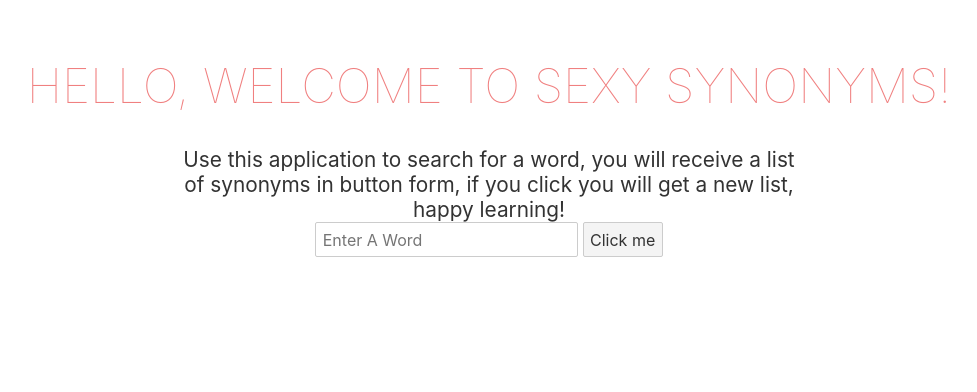
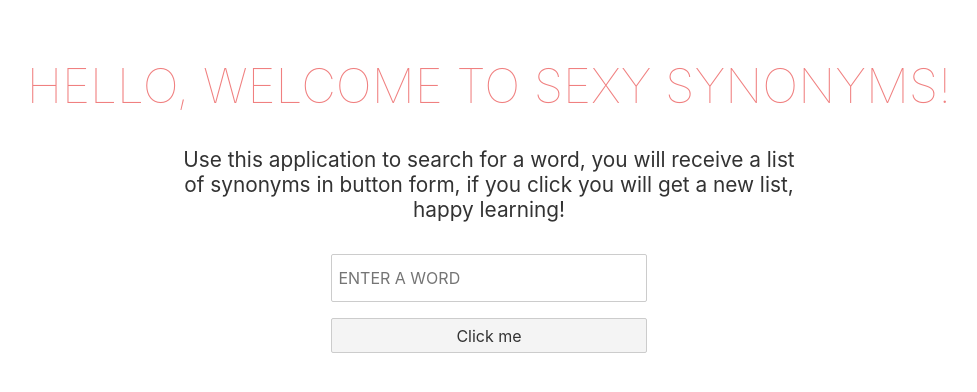
Before and after one commit to Garrett-Iannuzzi/final-countdown, a Svelte app: page / in a window 1280 px wide. Shown: the top 392 px of the page, without its empty margins (167-1144 px from the left). Built offline with nearby package versions, Linux system fonts and the light colour scheme.

Commit message:
Add basic form layout and import into app

```diff
--- a/src/App/App.svelte
+++ b/src/App/App.svelte
@@ -1,10 +1,13 @@
 <script>
+	import Form from '../Form/Form.svelte';
+
+
 	let greeting = 'Welcome to Sexy Synonyms';
 
 	// const url  = process.env.DICTIONARY_REFERENCES_THESAURUS_URL;
   // const url = '01672bcc-913a-4964-b9c5-2f4cafa8ca78'
   let searchResults = [];
-  let searchWord = '';
+  export let searchWord = '';
   const url = '01672bcc-913a-4964-b9c5-2f4cafa8ca78'
 
   const findSynonyms = (async () => {
@@ -24,8 +27,7 @@
 	<h1>Hello, {greeting}!</h1>
 	<p>Use this application to search for a word, you will receive a list of synonyms in button form,
 		if you click you will get a new list, happy learning!</p>
-	<input type='text' placeholder='Enter A Word' bind:value={searchWord}/>
-	<button on:click={findSynonyms}>Click me</button>
+	<Form />
 </main>
 
 <style>
--- a/src/Form/Form.svelte
+++ b/src/Form/Form.svelte
@@ -0,0 +1,39 @@
+<script>
+
+
+</script>
+
+
+<form >
+  <input type='text' placeholder='Enter A Word' />
+  <button>Click me</button>
+</form>
+
+
+<style>
+  form {
+    display: flex;
+    flex-direction: column;
+    align-items: center;
+    margin-top: 2em;
+  }
+  input {
+    text-transform: uppercase;
+    height: 3em;
+    width: 25%;
+  }
+  button {
+    cursor: pointer;
+    margin-top: .5em;
+    width:25%
+  }
+  h2 {
+    text-transform: uppercase;
+    border-bottom: solid 2px lightcoral;
+    padding-bottom: .5em;
+    width: 98%;
+  }
+  p {
+    font-size: 1.5em;
+  }
+</style>
```
